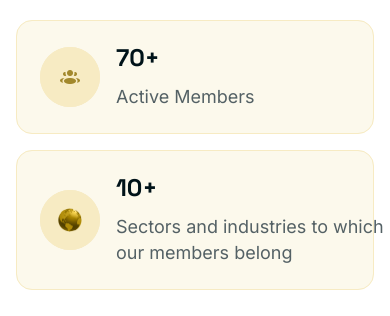
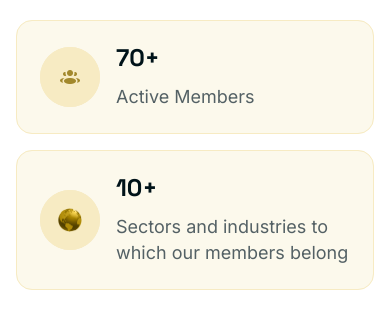
Before and after one commit to jcicontinentallagosdev-ctrl/jci-continental-web-2026, a Next.js app: page / in a window 390 px wide. Shown: the part 1432-1748 px from the top of the page. Built offline with nearby package versions, Linux system fonts and the light colour scheme.

Commit message:
Fix responsiveness

```diff
--- a/src/container/Home/StatsCard.tsx
+++ b/src/container/Home/StatsCard.tsx
@@ -25,11 +25,11 @@ export function StatsCard({ icon, number, text, className }: StatsCardProps) {
           />
         </div>
       </div>
-      <div className="content-stretch lg:flex-row flex-col flex gap-3 lg:items-center justify-start leading-[0] relative shrink-0">
+      <div className="w-full lg:flex-row flex-col flex gap-3 lg:items-center justify-start leading-[0] relative">
         <div className="flex flex-col font-bold justify-center relative shrink-0 text-[#001319] text-[24px] text-nowrap">
           <p className="leading-[28px] whitespace-pre">{number}</p>
         </div>
-        <div className="flex max-w-[277px] flex-col font-inter font-normal justify-center not-italic relative shrink-0 text-[#546165] text-[18px]">
+        <div className="flex w-full flex-col font-inter font-normal justify-center not-italic relative shrink-0 text-[#546165] text-[18px]">
           <p className="leading-[26px]">{text}</p>
         </div>
       </div>
```
